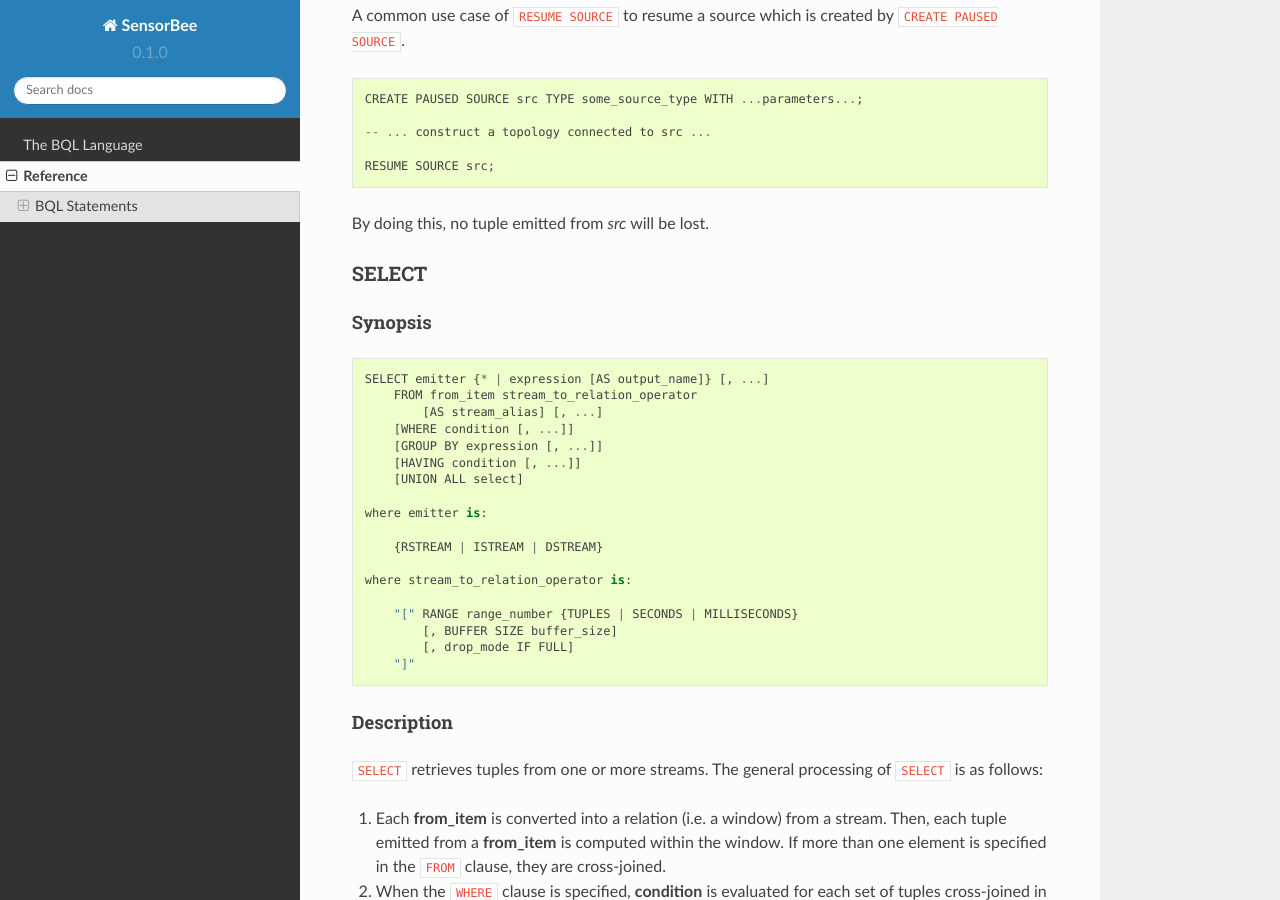
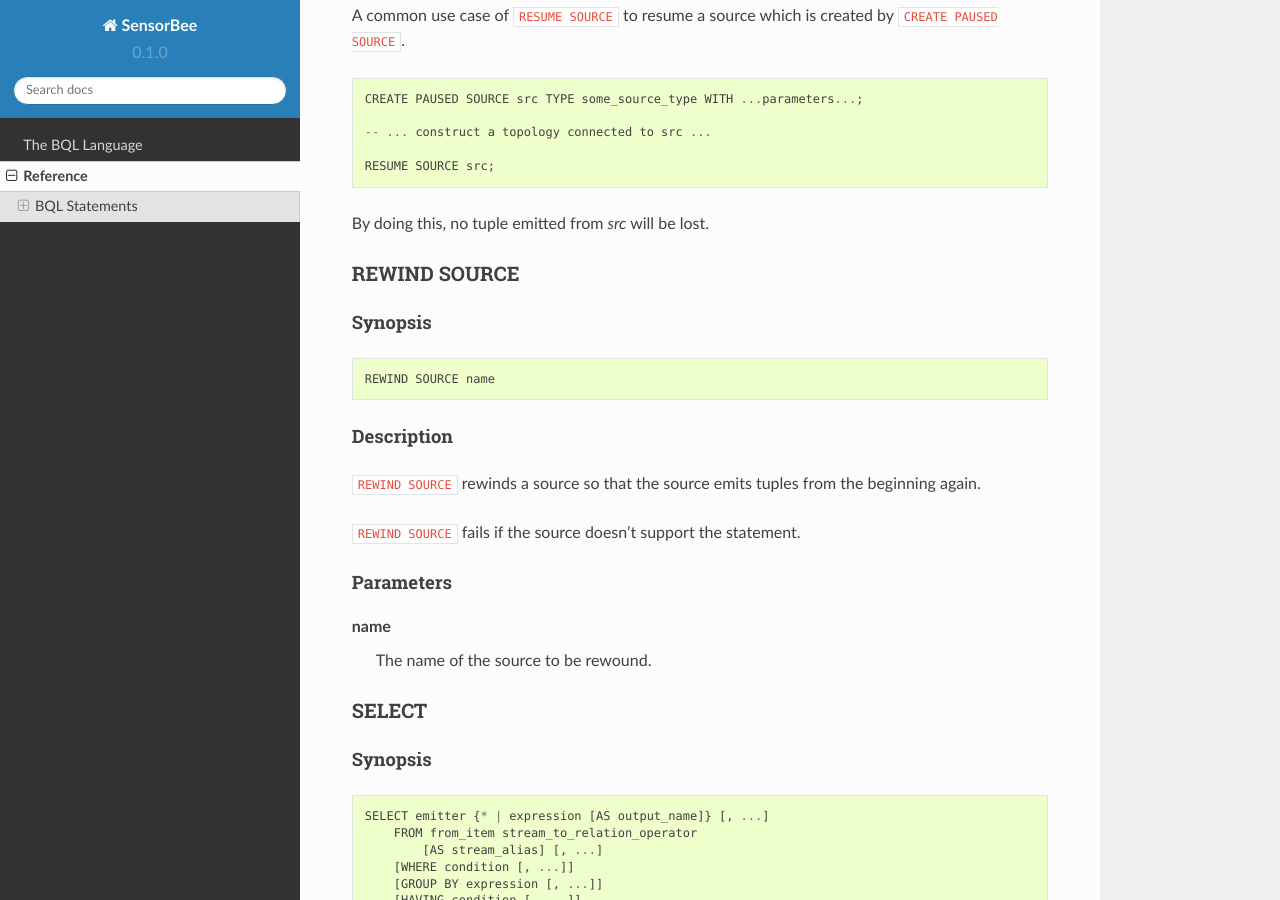
Before and after one commit to sensorbee/docs, a Sphinx documentation site: the page built from source/ref.rst, in a window 1280 px wide and 900 px high, scrolled down 4460 px. Built offline with Sphinx 7.4.7 and the Read the Docs theme 2.0.0, drawn with Linux system fonts in a browser that asks for light colours.

Commit message:
Add the reference of REWIND SOURCE

```diff
--- a/source/ref/stmts.rst
+++ b/source/ref/stmts.rst
@@ -7,4 +7,5 @@ BQL Statements
 .. include:: /ref/stmts/create_stream.rst
 .. include:: /ref/stmts/pause_source.rst
 .. include:: /ref/stmts/resume_source.rst
+.. include:: /ref/stmts/rewind_source.rst
 .. include:: /ref/stmts/select.rst
--- /dev/null
+++ b/source/ref/stmts/rewind_source.rst
@@ -0,0 +1,25 @@
+.. _ref_stmts_rewind_source:
+
+REWIND SOURCE
+=============
+
+Synopsis
+--------
+
+::
+
+    REWIND SOURCE name
+
+Description
+-----------
+
+``REWIND SOURCE`` rewinds a source so that the source emits tuples from the
+beginning again.
+
+``REWIND SOURCE`` fails if the source doesn't support the statement.
+
+Parameters
+----------
+
+name
+    The name of the source to be rewound.
```
